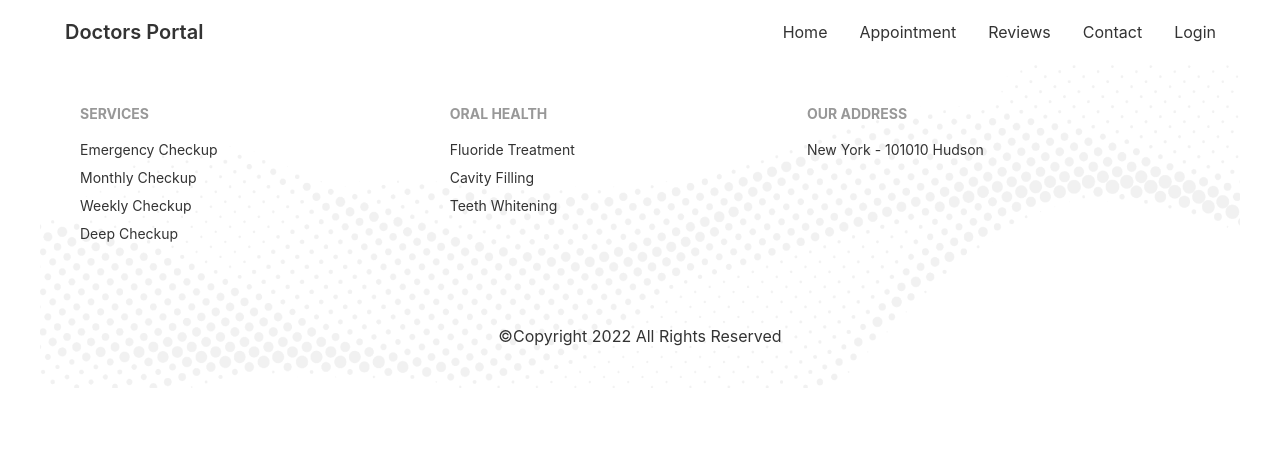
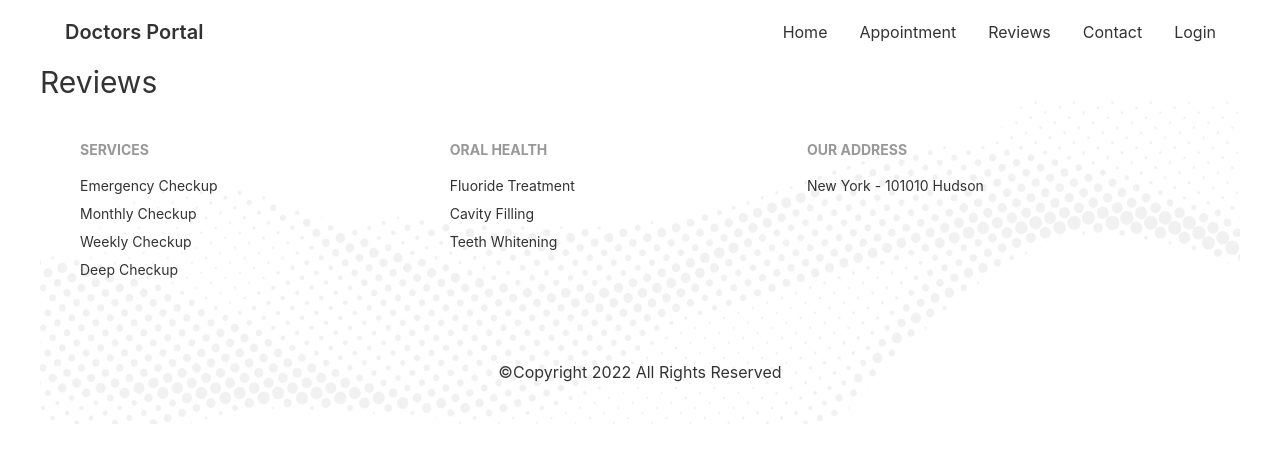
Before and after one commit to forhad-eng/doctors-portal, a React (Create React App) app: page /review in a window 1280 px wide. Shown: the top 462 px of the page. Built offline with nearby package versions, Linux system fonts and the light colour scheme; no server answers.

Commit message:
footer showing on seleted page system added

```diff
--- a/src/App.js
+++ b/src/App.js
@@ -13,7 +13,7 @@ import Login from './Pages/Login/Login'
 import RequireAdmin from './Pages/Login/RequireAdmin'
 import RequireAuth from './Pages/Login/RequireAuth'
 import Signup from './Pages/Login/Signup'
-import Footer from './Pages/Shared/Footer'
+import Review from './Pages/Review/Review'
 import Navbar from './Pages/Shared/Navbar'
 
 function App() {
@@ -23,6 +23,7 @@ function App() {
             <Routes>
                 <Route path="/" element={<Home />} />
                 <Route path="/home" element={<Home />} />
+                <Route path="/review" element={<Review/>} />
                 <Route
                     path="/appointment"
                     element={
@@ -69,7 +70,6 @@ function App() {
                 <Route path="/login" element={<Login />} />
                 <Route path="/register" element={<Signup />} />
             </Routes>
-            <Footer />
             <ToastContainer />
         </div>
     )
--- a/src/Pages/Dashboard/AddDoctor.js
+++ b/src/Pages/Dashboard/AddDoctor.js
@@ -64,7 +64,7 @@ const AddDoctor = () => {
 
     return (
         <div>
-            <h2 className="text-2xl">Add a Doctor</h2>
+            <h2 className="text-2xl">Add Doctor</h2>
             <form onSubmit={handleSubmit(onSubmit)} className="w-full lg:max-w-lg mx-auto">
                 <div className="form-control">
                     <label className="label">
--- a/src/Pages/Home/Home.js
+++ b/src/Pages/Home/Home.js
@@ -1,4 +1,5 @@
 import React from 'react'
+import Footer from '../Shared/Footer'
 import Banner from './Banner'
 import ContactUs from './ContactUs'
 import ExtraInfo from './ExtraInfo'
@@ -17,6 +18,7 @@ const Home = () => {
             <MakeAppointment />
             <Testimonial />
             <ContactUs />
+            <Footer />
         </div>
     )
 }
--- /dev/null
+++ b/src/Pages/Review/Review.js
@@ -0,0 +1,13 @@
+import React from 'react'
+import Footer from '../Shared/Footer'
+
+const review = () => {
+    return (
+        <div>
+            <h2 className="text-3xl">Reviews</h2>
+            <Footer />
+        </div>
+    )
+}
+
+export default review
--- a/src/Pages/Shared/Navbar.js
+++ b/src/Pages/Shared/Navbar.js
@@ -23,7 +23,7 @@ const Navbar = () => {
                 <Link to="/appointment">Appointment</Link>
             </li>
             <li>
-                <Link to="/reviews">Reviews</Link>
+                <Link to="/review">Reviews</Link>
             </li>
             <li>
                 <Link to="/contact">Contact</Link>
```
